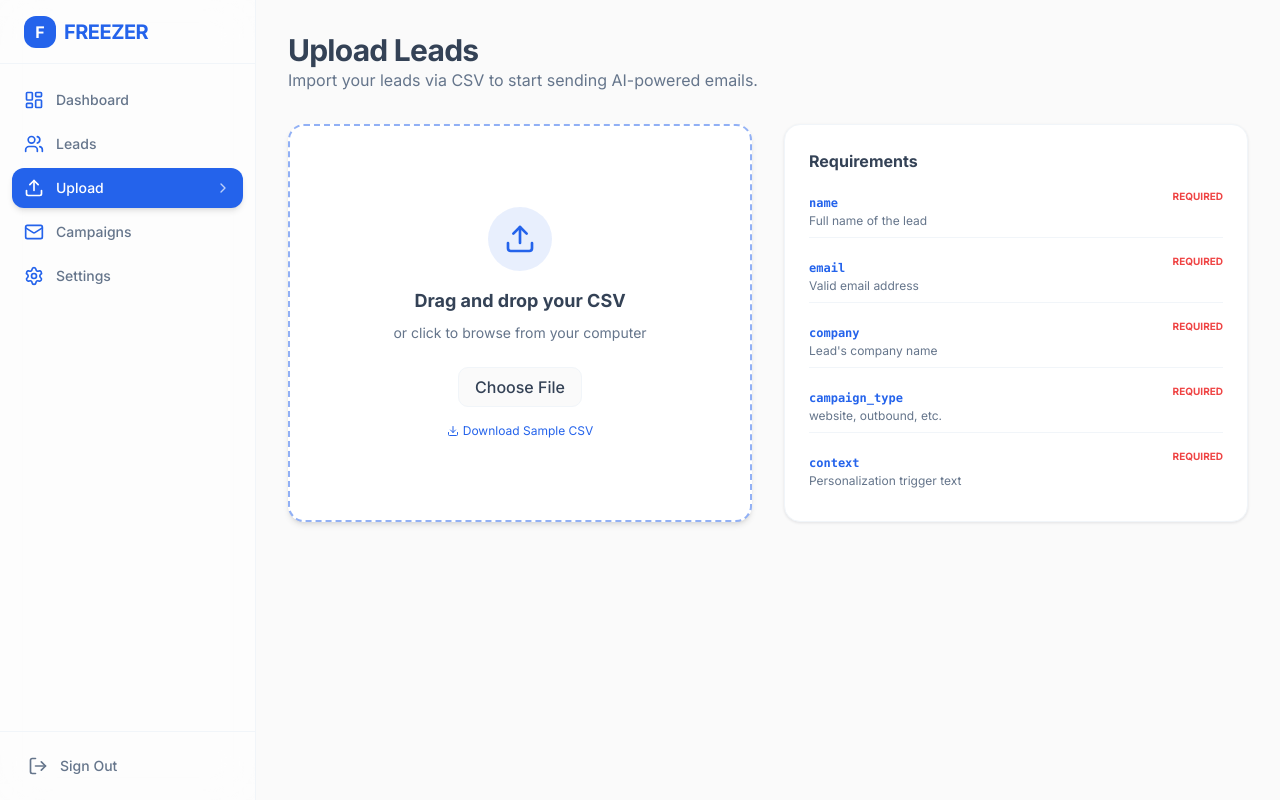
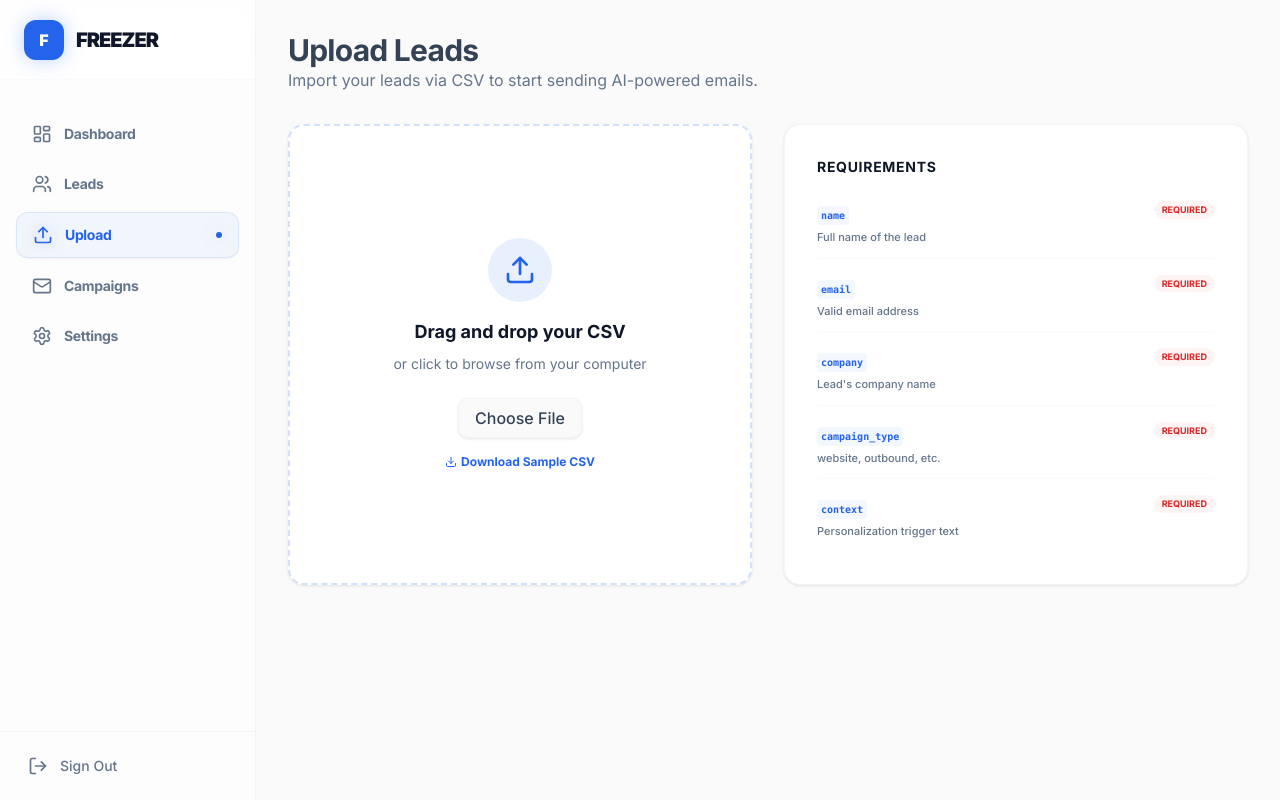
Before and after one commit to aiwithenoch/freezer, a Next.js app: page /upload in a window 1280 px wide. Built offline with nearby package versions, Linux system fonts and the light colour scheme.

Commit message:
Refactor: Fix dashboard readability and apply premium 'medical-grade' aesthetics across all pages

```diff
--- a/src/app/(dashboard)/leads/page.tsx
+++ b/src/app/(dashboard)/leads/page.tsx
@@ -4,6 +4,7 @@ import { useState } from "react";
 import { MOCK_LEADS, LeadStatus } from "@/lib/mock-data";
 import { Badge } from "@/components/ui/badge";
 import { Button } from "@/components/ui/button";
+import { Card } from "@/components/ui/card";
 import { Search, Filter, Eye, ChevronLeft, ChevronRight } from "lucide-react";
 import Link from "next/link";
 
@@ -59,37 +60,37 @@ export default function LeadsPage() {
                 </div>
             </div>
 
-            <div className="overflow-hidden rounded-xl border bg-card shadow-sm">
+            <Card className="p-0 overflow-hidden shadow-subtle border-border/50">
                 <div className="overflow-x-auto">
                     <table className="w-full text-left text-sm">
-                        <thead className="bg-muted/50 border-b">
+                        <thead className="bg-muted/30 border-b border-border/50">
                             <tr>
-                                <th className="px-6 py-4 font-bold">Name</th>
-                                <th className="px-6 py-4 font-bold">Company</th>
-                                <th className="px-6 py-4 font-bold">Status</th>
-                                <th className="px-6 py-4 font-bold">Campaign</th>
-                                <th className="px-6 py-4 font-bold">Last Contact</th>
-                                <th className="px-6 py-4 font-bold text-right">Actions</th>
+                                <th className="px-6 py-4 font-bold text-heading text-xs uppercase tracking-wider">Name</th>
+                                <th className="px-6 py-4 font-bold text-heading text-xs uppercase tracking-wider">Company</th>
+                                <th className="px-6 py-4 font-bold text-heading text-xs uppercase tracking-wider">Status</th>
+                                <th className="px-6 py-4 font-bold text-heading text-xs uppercase tracking-wider">Campaign</th>
+                                <th className="px-6 py-4 font-bold text-heading text-xs uppercase tracking-wider">Last Contact</th>
+                                <th className="px-6 py-4 font-bold text-heading text-xs uppercase tracking-wider text-right">Actions</th>
                             </tr>
                         </thead>
-                        <tbody className="divide-y">
+                        <tbody className="divide-y divide-border/50">
                             {filteredLeads.map((lead) => (
-                                <tr key={lead.id} className="hover:bg-muted/30 transition-colors">
+                                <tr key={lead.id} className="hover:bg-primary/[0.02] transition-colors group">
                                     <td className="px-6 py-4">
                                         <div className="flex flex-col">
-                                            <span className="font-bold">{lead.name}</span>
-                                            <span className="text-xs text-muted-foreground">{lead.email}</span>
+                                            <span className="font-bold text-heading group-hover:text-primary transition-colors">{lead.name}</span>
+                                            <span className="text-[10px] font-bold text-muted-foreground uppercase">{lead.email}</span>
                                         </div>
                                     </td>
-                                    <td className="px-6 py-4 font-medium">{lead.company}</td>
+                                    <td className="px-6 py-4 font-medium text-heading">{lead.company}</td>
                                     <td className="px-6 py-4">
                                         <Badge variant={lead.status}>{lead.status}</Badge>
                                     </td>
-                                    <td className="px-6 py-4 capitalize">{lead.campaign_type}</td>
-                                    <td className="px-6 py-4">{lead.last_sent}</td>
+                                    <td className="px-6 py-4 capitalize text-muted-foreground">{lead.campaign_type}</td>
+                                    <td className="px-6 py-4 text-muted-foreground font-medium">{lead.last_sent}</td>
                                     <td className="px-6 py-4 text-right">
                                         <Link href={`/leads/${lead.id}`}>
-                                            <Button variant="ghost" size="icon">
+                                            <Button variant="ghost" size="icon" className="hover:bg-primary/10 hover:text-primary transition-all">
                                                 <Eye className="h-4 w-4" />
                                             </Button>
                                         </Link>
@@ -99,20 +100,20 @@ export default function LeadsPage() {
                         </tbody>
                     </table>
                 </div>
-                <div className="flex items-center justify-between border-t px-6 py-4 bg-muted/20">
-                    <p className="text-xs text-muted-foreground">
-                        Showing <span className="font-bold">{filteredLeads.length}</span> of <span className="font-bold">{MOCK_LEADS.length}</span> leads
+                <div className="flex items-center justify-between border-t border-border/50 px-6 py-4 bg-muted/10">
+                    <p className="text-[10px] font-bold text-muted-foreground uppercase tracking-widest">
+                        Showing <span className="text-primary">{filteredLeads.length}</span> of <span className="text-primary">{MOCK_LEADS.length}</span> leads
                     </p>
                     <div className="flex items-center gap-2">
-                        <Button variant="outline" size="icon" className="h-8 w-8 disabled:opacity-50" disabled>
+                        <Button variant="outline" size="icon" className="h-8 w-8 disabled:opacity-30 border-border/50" disabled>
                             <ChevronLeft className="h-4 w-4" />
                         </Button>
-                        <Button variant="outline" size="icon" className="h-8 w-8 disabled:opacity-50" disabled>
+                        <Button variant="outline" size="icon" className="h-8 w-8 disabled:opacity-30 border-border/50" disabled>
                             <ChevronRight className="h-4 w-4" />
                         </Button>
                     </div>
                 </div>
-            </div>
+            </Card>
         </div>
     );
 }
--- a/src/app/(dashboard)/upload/page.tsx
+++ b/src/app/(dashboard)/upload/page.tsx
@@ -44,11 +44,11 @@ export default function UploadPage() {
             </div>
 
             <div className="grid gap-8 lg:grid-cols-2">
-                <Card className="flex flex-col items-center justify-center border-2 border-dashed p-12 text-center transition-colors hover:border-primary/50">
-                    <div className="mb-4 rounded-full bg-primary/10 p-4 text-primary">
+                <Card className="flex flex-col items-center justify-center border-2 border-dashed border-primary/20 p-12 text-center transition-all hover:border-primary/50 hover:bg-primary/5 group relative overflow-hidden">
+                    <div className="mb-4 rounded-full bg-primary/10 p-4 text-primary group-hover:scale-110 transition-transform">
                         <Upload className="h-8 w-8" />
                     </div>
-                    <h3 className="mb-2 text-lg font-bold">Drag and drop your CSV</h3>
+                    <h3 className="mb-2 text-lg font-bold text-heading">Drag and drop your CSV</h3>
                     <p className="mb-6 text-sm text-muted-foreground">or click to browse from your computer</p>
                     <input
                         type="file"
@@ -56,16 +56,16 @@ export default function UploadPage() {
                         onChange={handleFileUpload}
                         className="absolute inset-0 z-10 cursor-pointer opacity-0"
                     />
-                    <Button variant="outline" className="relative z-0">Choose File</Button>
+                    <Button variant="outline" className="relative z-0 shadow-subtle group-hover:bg-primary group-hover:text-white transition-all">Choose File</Button>
                     <div className="mt-4 flex flex-col items-center gap-2">
-                        <a href="#" className="flex items-center gap-1 text-xs text-primary hover:underline">
+                        <a href="#" className="flex items-center gap-1 text-xs text-primary hover:underline font-bold">
                             <Download className="h-3 w-3" /> Download Sample CSV
                         </a>
                     </div>
                 </Card>
 
-                <Card className="p-6">
-                    <h3 className="mb-4 font-bold">Requirements</h3>
+                <Card className="p-8">
+                    <h3 className="mb-6 font-bold text-heading uppercase tracking-wider text-sm">Requirements</h3>
                     <div className="space-y-4">
                         {[
                             { col: "name", req: true, desc: "Full name of the lead" },
@@ -74,12 +74,12 @@ export default function UploadPage() {
                             { col: "campaign_type", req: true, desc: "website, outbound, etc." },
                             { col: "context", req: true, desc: "Personalization trigger text" },
                         ].map((col, i) => (
-                            <div key={i} className="flex items-start justify-between border-b pb-2 last:border-0">
+                            <div key={i} className="flex items-start justify-between border-b border-border/50 pb-3 last:border-0">
                                 <div>
-                                    <code className="text-xs font-bold text-primary">{col.col}</code>
-                                    <p className="text-xs text-muted-foreground">{col.desc}</p>
+                                    <code className="text-[10px] font-bold text-primary p-1 bg-primary/5 rounded">{col.col}</code>
+                                    <p className="text-[11px] text-muted-foreground mt-1 font-medium">{col.desc}</p>
                                 </div>
-                                {col.req && <span className="text-[10px] font-bold uppercase text-red-500">Required</span>}
+                                {col.req && <span className="text-[9px] font-bold uppercase text-destructive bg-destructive/5 px-2 py-0.5 rounded-full">Required</span>}
                             </div>
                         ))}
                     </div>
@@ -89,43 +89,40 @@ export default function UploadPage() {
             {data.length > 0 && (
                 <div className="animate-fade-in space-y-4">
                     <div className="flex items-center justify-between">
-                        <h2 className="flex items-center gap-2 text-xl font-bold">
+                        <h2 className="flex items-center gap-2 text-xl font-bold text-heading">
                             Preview: {fileName}
                             <span className="text-sm font-normal text-muted-foreground">({data.length} leads detected)</span>
                         </h2>
-                        <Button onClick={handleImport} className="gap-2 shadow-lg">
+                        <Button onClick={handleImport} className="gap-2 shadow-blue-glow">
                             <CheckCircle2 className="h-4 w-4" /> Import {data.length} Leads
                         </Button>
                     </div>
-                    <div className="w-full overflow-x-auto rounded-xl border bg-card">
+                    <Card className="p-0 overflow-hidden shadow-subtle border-border/50">
+                        <div className="overflow-x-auto">
                             <table className="w-full text-left text-sm">
-                            <thead className="bg-muted/50 border-b">
+                                <thead className="bg-muted/30 border-b border-border/50">
                                     <tr>
-                                    <th className="px-4 py-3 font-medium">Name</th>
-                                    <th className="px-4 py-3 font-medium">Email</th>
-                                    <th className="px-4 py-3 font-medium">Company</th>
-                                    <th className="px-4 py-3 font-medium">Campaign</th>
-                                    <th className="px-4 py-3 font-medium">Context</th>
+                                        <th className="px-6 py-4 font-bold text-heading text-xs uppercase tracking-wider">Name</th>
+                                        <th className="px-6 py-4 font-bold text-heading text-xs uppercase tracking-wider">Email</th>
+                                        <th className="px-6 py-4 font-bold text-heading text-xs uppercase tracking-wider">Company</th>
+                                        <th className="px-6 py-4 font-bold text-heading text-xs uppercase tracking-wider">Campaign</th>
+                                        <th className="px-6 py-4 font-bold text-heading text-xs uppercase tracking-wider">Context</th>
                                     </tr>
                                 </thead>
-                            <tbody className="divide-y">
+                                <tbody className="divide-y divide-border/50">
                                     {data.slice(0, 5).map((row, i) => (
-                                    <tr key={i} className="hover:bg-muted/30">
-                                        <td className="px-4 py-3">{row.name}</td>
-                                        <td className="px-4 py-3">{row.email}</td>
-                                        <td className="px-4 py-3">{row.company}</td>
-                                        <td className="px-4 py-3">{row.campaign_type}</td>
-                                        <td className="px-4 py-3 max-w-xs truncate">{row.context}</td>
+                                        <tr key={i} className="hover:bg-primary/[0.02] transition-colors">
+                                            <td className="px-6 py-4 font-medium text-heading">{row.name}</td>
+                                            <td className="px-6 py-4 text-muted-foreground">{row.email}</td>
+                                            <td className="px-6 py-4 font-medium text-heading">{row.company}</td>
+                                            <td className="px-6 py-4 text-muted-foreground capitalize">{row.campaign_type}</td>
+                                            <td className="px-6 py-4 max-w-xs truncate text-[11px] text-muted-foreground">{row.context}</td>
                                         </tr>
                                     ))}
                                 </tbody>
                             </table>
-                        {data.length > 5 && (
-                            <div className="p-3 text-center text-xs text-muted-foreground">
-                                Showing first 5 leads out of {data.length}
                         </div>
-                        )}
-                    </div>
+                    </Card>
                 </div>
             )}
         </div>
--- a/src/components/layout/sidebar.tsx
+++ b/src/components/layout/sidebar.tsx
@@ -26,16 +26,16 @@ export function Sidebar() {
 
     return (
         <div className="fixed left-0 top-0 hidden h-screen w-64 flex-col border-r bg-card/50 backdrop-blur-xl lg:flex">
-            <div className="flex h-16 items-center border-b px-6">
-                <Link href="/" className="flex items-center gap-2 font-bold text-primary">
-                    <div className="flex h-8 w-8 items-center justify-center rounded-lg bg-primary text-primary-foreground">
+            <div className="flex h-20 items-center px-6 border-b border-border/50 bg-white/50 backdrop-blur-md">
+                <Link href="/" className="flex items-center gap-3 font-black text-heading group">
+                    <div className="flex h-10 w-10 items-center justify-center rounded-xl bg-primary text-white shadow-blue-glow group-hover:scale-105 transition-transform">
                         F
                     </div>
-                    <span className="text-xl tracking-tight">FREEZER</span>
+                    <span className="text-xl tracking-tighter uppercase font-black">FREEZER</span>
                 </Link>
             </div>
 
-            <nav className="flex-1 space-y-1 px-3 py-4">
+            <nav className="flex-1 space-y-1.5 px-4 py-8">
                 {NAV_ITEMS.map((item) => {
                     const isActive = pathname.startsWith(item.href);
                     const Icon = item.icon;
@@ -45,17 +45,17 @@ export function Sidebar() {
                             key={item.href}
                             href={item.href}
                             className={cn(
-                                "group flex items-center justify-between rounded-lg px-3 py-2.5 text-sm font-medium transition-all hover:bg-accent/50",
+                                "group flex items-center justify-between rounded-xl px-4 py-3 text-sm font-bold transition-all",
                                 isActive
-                                    ? "bg-primary text-primary-foreground hover:bg-primary shadow-md"
-                                    : "text-muted-foreground"
+                                    ? "bg-primary/5 text-primary border border-primary/10 shadow-sm"
+                                    : "text-muted-foreground hover:bg-muted hover:text-heading"
                             )}
                         >
                             <div className="flex items-center gap-3">
-                                <Icon className={cn("h-5 w-5", isActive ? "text-primary-foreground" : "text-primary")} />
-                                {item.name}
+                                <Icon className={cn("h-5 w-5 transition-all", isActive ? "text-primary drop-shadow-[0_0_8px_rgba(37,99,235,0.4)]" : "text-muted-foreground group-hover:text-heading")} />
+                                <span className="tracking-tight">{item.name}</span>
                             </div>
-                            {isActive && <ChevronRight className="h-4 w-4 opacity-70" />}
+                            {isActive && <div className="h-1.5 w-1.5 rounded-full bg-primary shadow-blue-glow" />}
                         </Link>
                     );
                 })}
```
Also changed, not shown: src/app/(dashboard)/dashboard/page.tsx (+23 -15 lines), src/components/layout/navbar.tsx (+7 -7 lines). Lines whose indentation alone changed are shown as unchanged.
